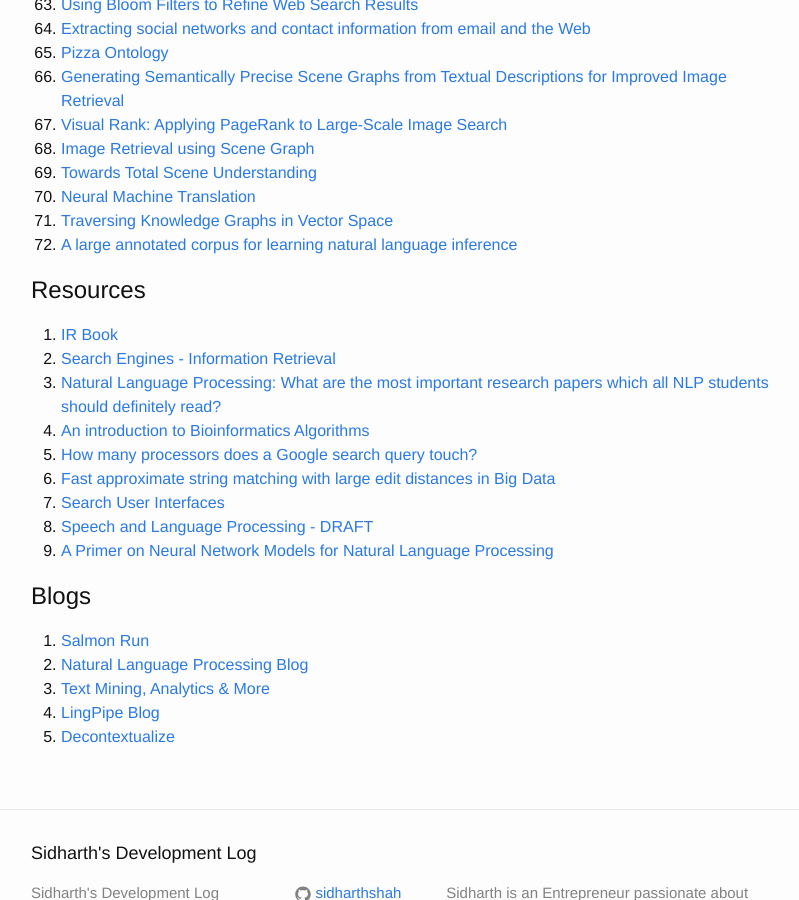
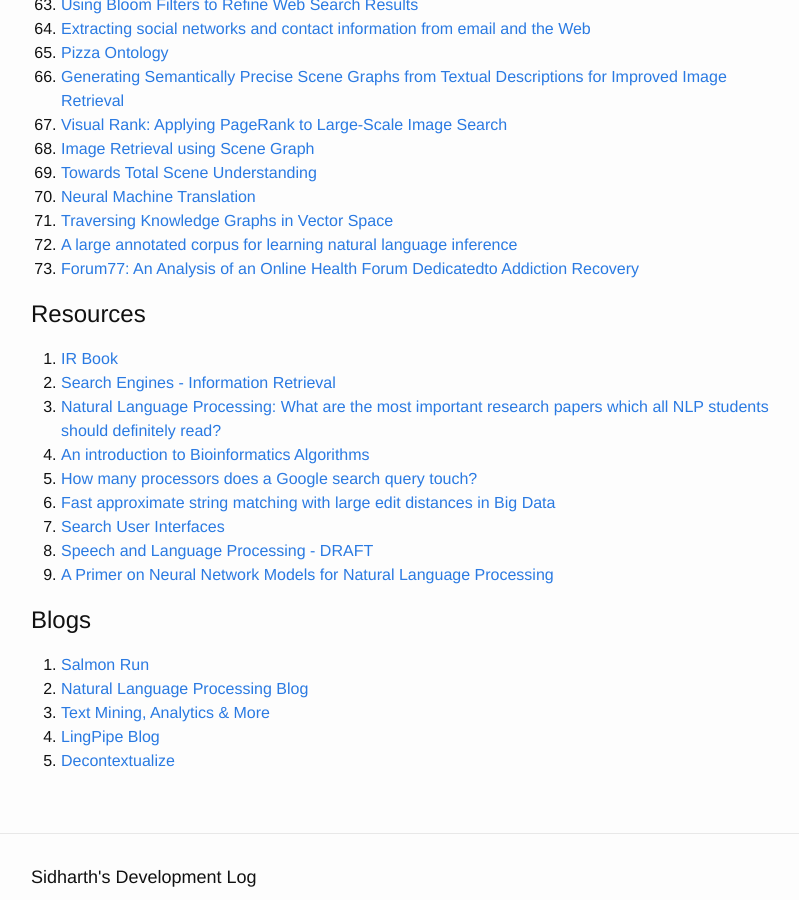
Before and after one commit to sidharthshah/sidharthshah.github.com, a Jekyll site: the page built from information-retrieval.md, in a window 1280 px wide and 900 px high, scrolled down 2586 px. Shown: the whole window, without its empty margins (239-1038 px from the left). Built offline with Jekyll 4.4.1, drawn with Linux system fonts in a browser that asks for light colours.

Commit message:
added link

```diff
--- a/information-retrieval.md
+++ b/information-retrieval.md
@@ -115,7 +115,7 @@
 70. [Neural Machine Translation](http://arxiv.org/pdf/1409.0473v6.pdf)
 71. [Traversing Knowledge Graphs in Vector Space](http://arxiv.org/pdf/1506.01094v2.pdf)
 72. [A large annotated corpus for learning natural language inference](http://nlp.stanford.edu/pubs/snli_paper.pdf)
-
+73. [Forum77: An Analysis of an Online Health Forum Dedicatedto Addiction Recovery](http://nlp.stanford.edu/pubs/2015-Forum77-CSCW-2.pdf)
 
 Resources
 =========
```
